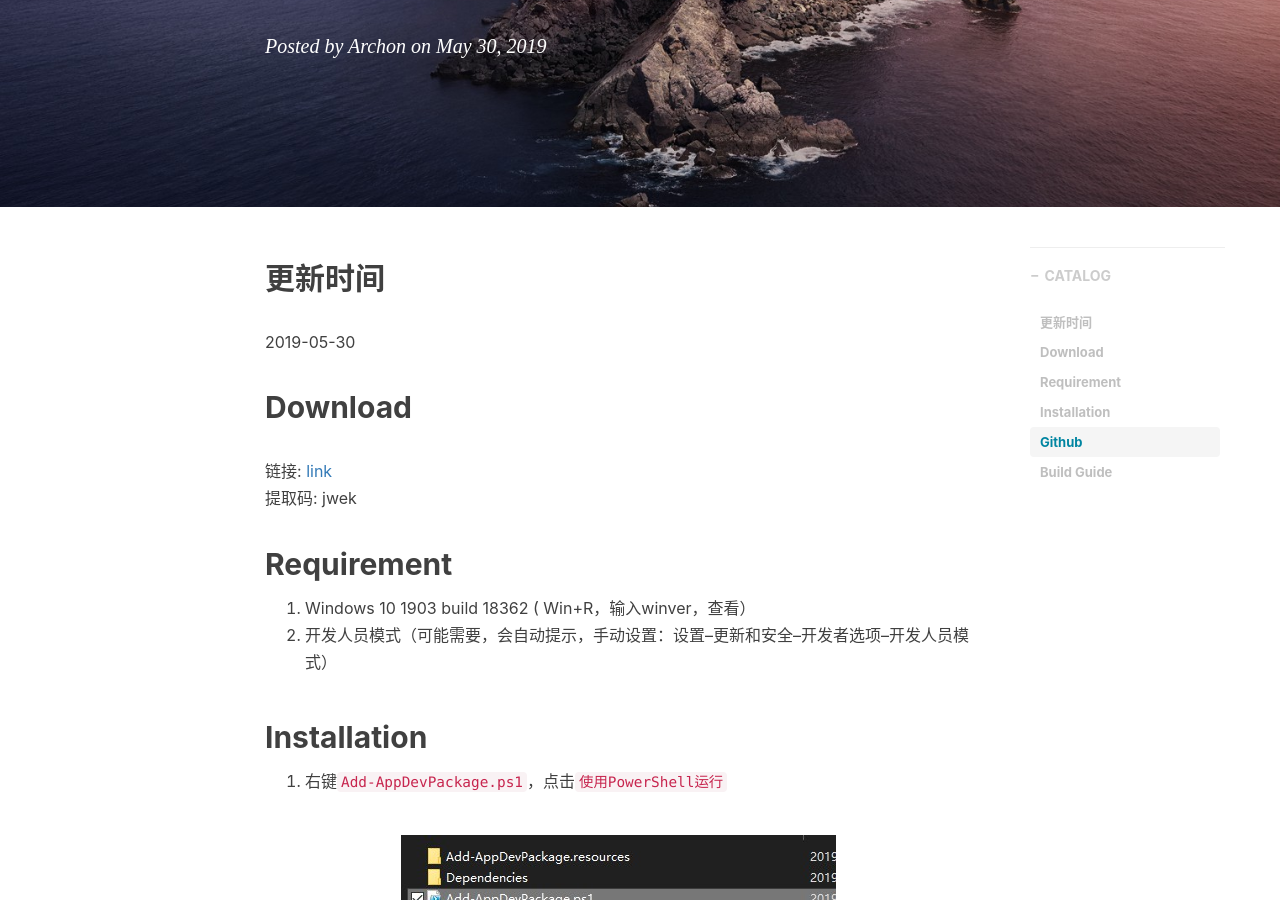
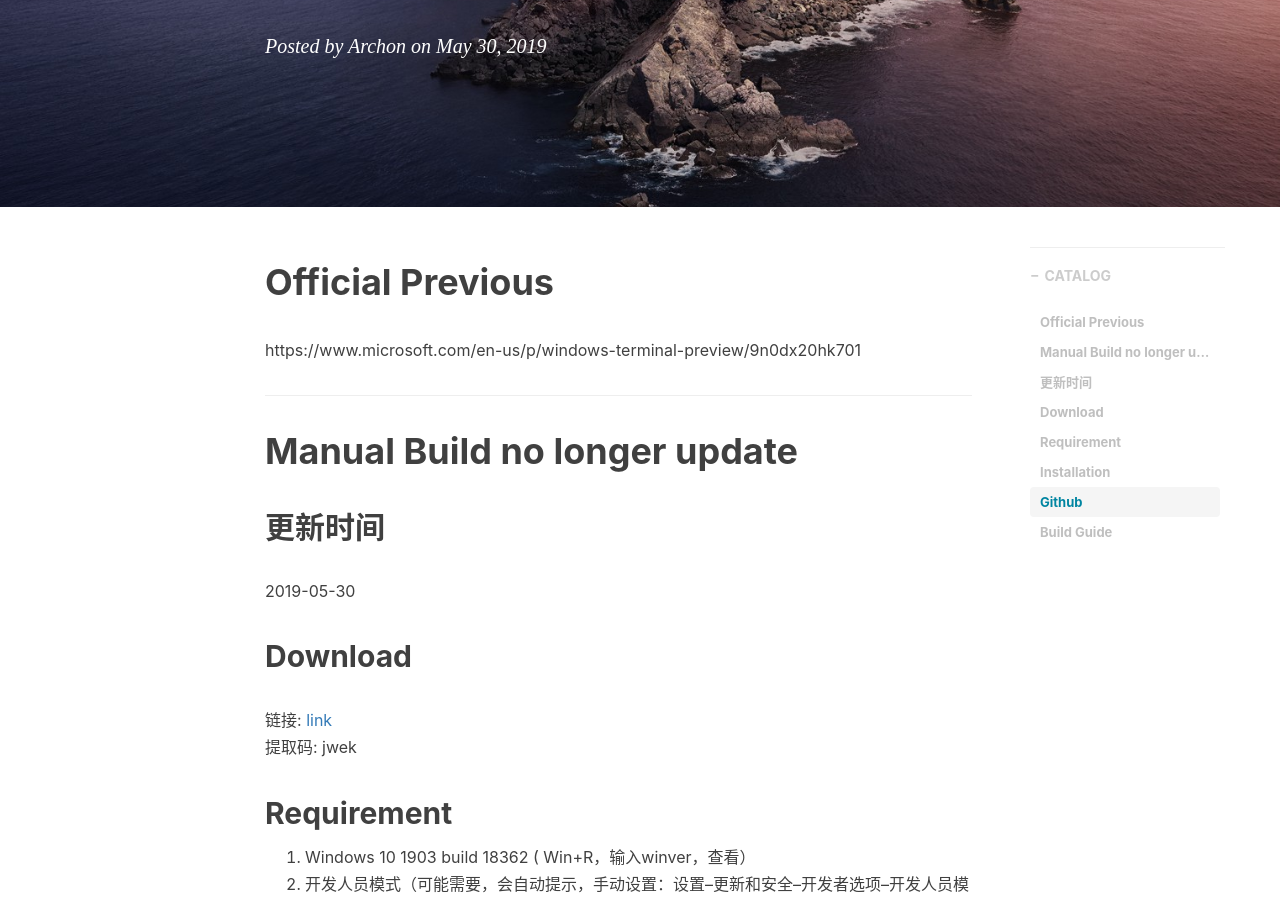
Before and after one commit to archongum/archongum.github.io, a Jekyll site: the page built from _posts/2019-05-30-windows-terminal.md, in a window 1280 px wide and 900 px high, scrolled down 376 px. Built offline with Jekyll 4.4.1, drawn with Linux system fonts in a browser that asks for light colours; nearby versions of some CDN libraries; comment, search, counter and statistics services are not loaded.

Commit message:
Official Previous version released

```diff
--- a/_posts/2019-05-30-windows-terminal.md
+++ b/_posts/2019-05-30-windows-terminal.md
@@ -10,6 +10,13 @@ tags:
   - terminal
   - windows
 ---
+
+# Official Previous
+https://www.microsoft.com/en-us/p/windows-terminal-preview/9n0dx20hk701
+
+---
+
+# Manual Build no longer update
 
 ## 更新时间
 2019-05-30
```
